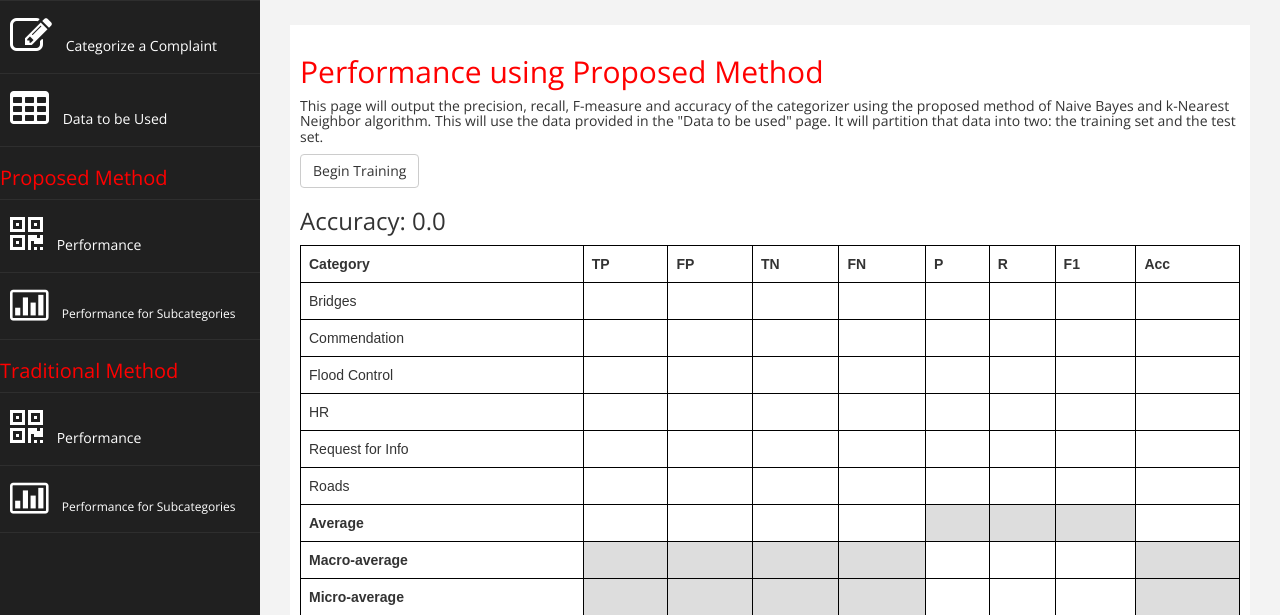
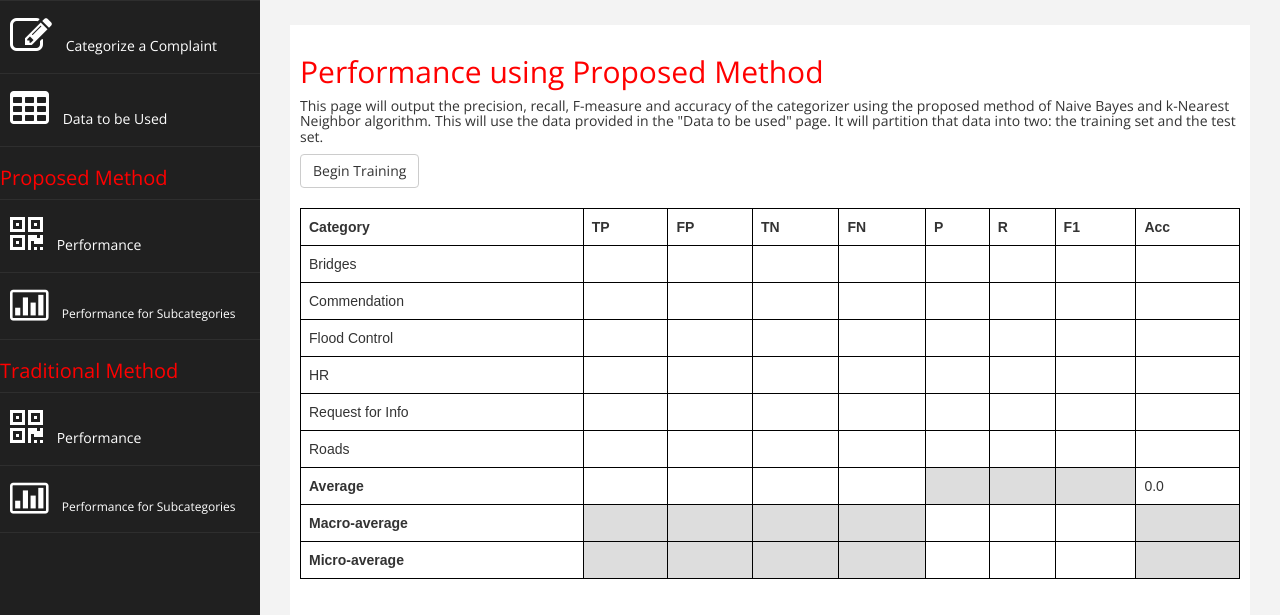
Before and after one commit to ryanarnold/complaints-categorizer, a Django app: page /performance/ in a window 1280 px wide. Shown: the part 60-675 px from the top of the page. Run offline with Django 3.2, Linux system fonts and the light colour scheme; parts of the project's set-up code (start-up, migrations or seed data) failed here and were passed over; some libraries are stand-ins or nearby versions.

Commit message:
Move accuracy to table

```diff
--- a/categorizer/views.py
+++ b/categorizer/views.py
@@ -38,6 +38,8 @@ def performance(request):
             for row in reader:
                 complaints.append({'id': row[0], 'body': row[1], 'category': row[3]})
 
+        # Preprocessing:
+
         print('Preprocessing complaints...')
         preprocessed_complaints = preprocess(complaints)
         print('Extracting features...')
@@ -45,7 +47,8 @@ def performance(request):
         print('Vectorizing...')
         vectorize(preprocessed_complaints, features)
 
-        # PUT CLASSIFIER HERE
+        # Classification:
+        print('Training...')
         df = pd.read_csv('globals/data/vectorized.csv')
 
         X = np.array(df.drop(['category'],1))
@@ -56,7 +59,7 @@ def performance(request):
         clf = neighbors.KNeighborsClassifier()
         clf.fit(X_train, y_train)
 
-        context['accuracy'] = clf.score(X_test, y_test)
+        context['accuracy'] = '{0:.4f}'.format(clf.score(X_test, y_test) * 100)
 
 
     return render(request, 'performance.html', context)
--- a/globals/templates/performance.html
+++ b/globals/templates/performance.html
@@ -18,10 +18,10 @@
                             <input type="submit" name="submit" value="Begin Training" class="btn btn-md btn-default">
                         </form>
 
-                        <h3>Accuracy: {{ accuracy }}</h3>
+                        <!-- <h3>Accuracy: {{ accuracy }}</h3> -->
 
 
-
+						<br>
 <table>
   <tr>
     <th>Category</th>
@@ -109,7 +109,7 @@
     <td style="background-color: #dddddd;" ></td>
     <td style="background-color: #dddddd;" ></td>
     <td style="background-color: #dddddd;" ></td>
-    <td></td>
+    <td>{{ accuracy }}</td>
   </tr>
   <tr>
     <th>Macro-average</th>
```
